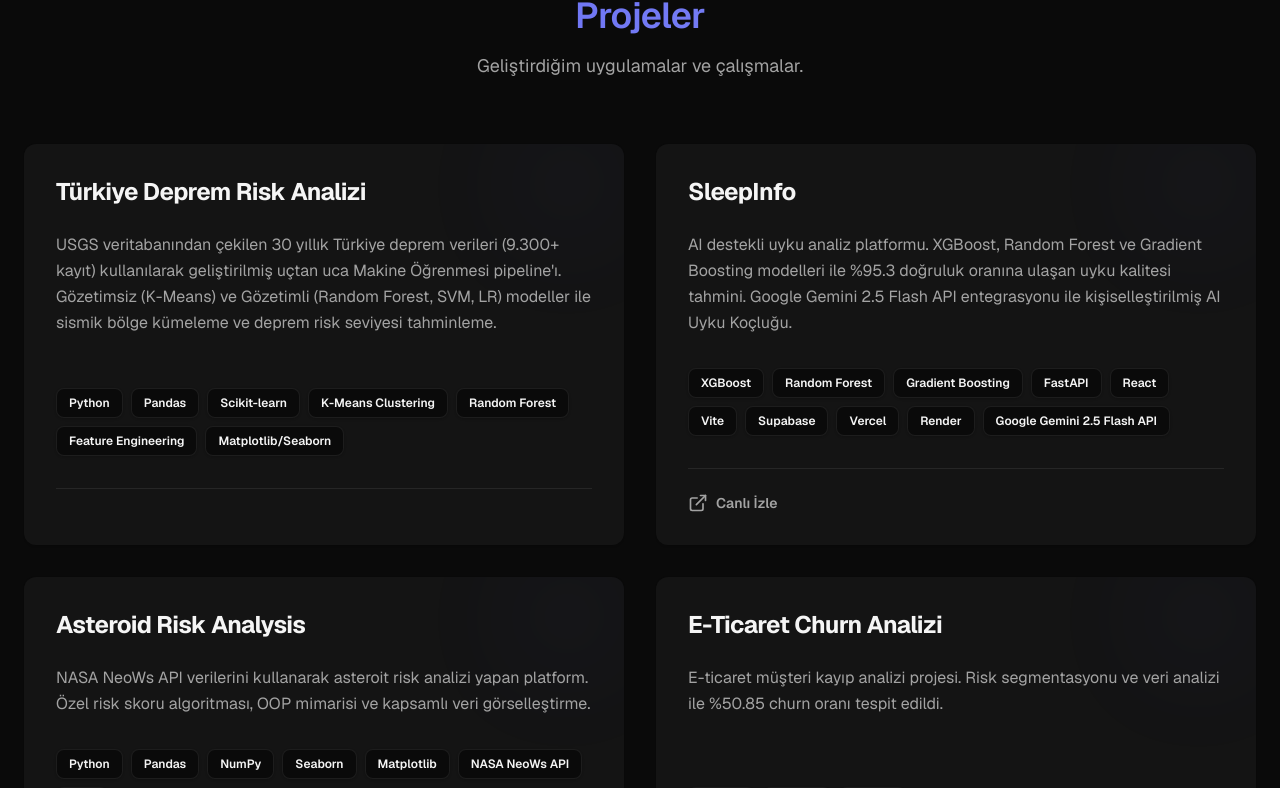
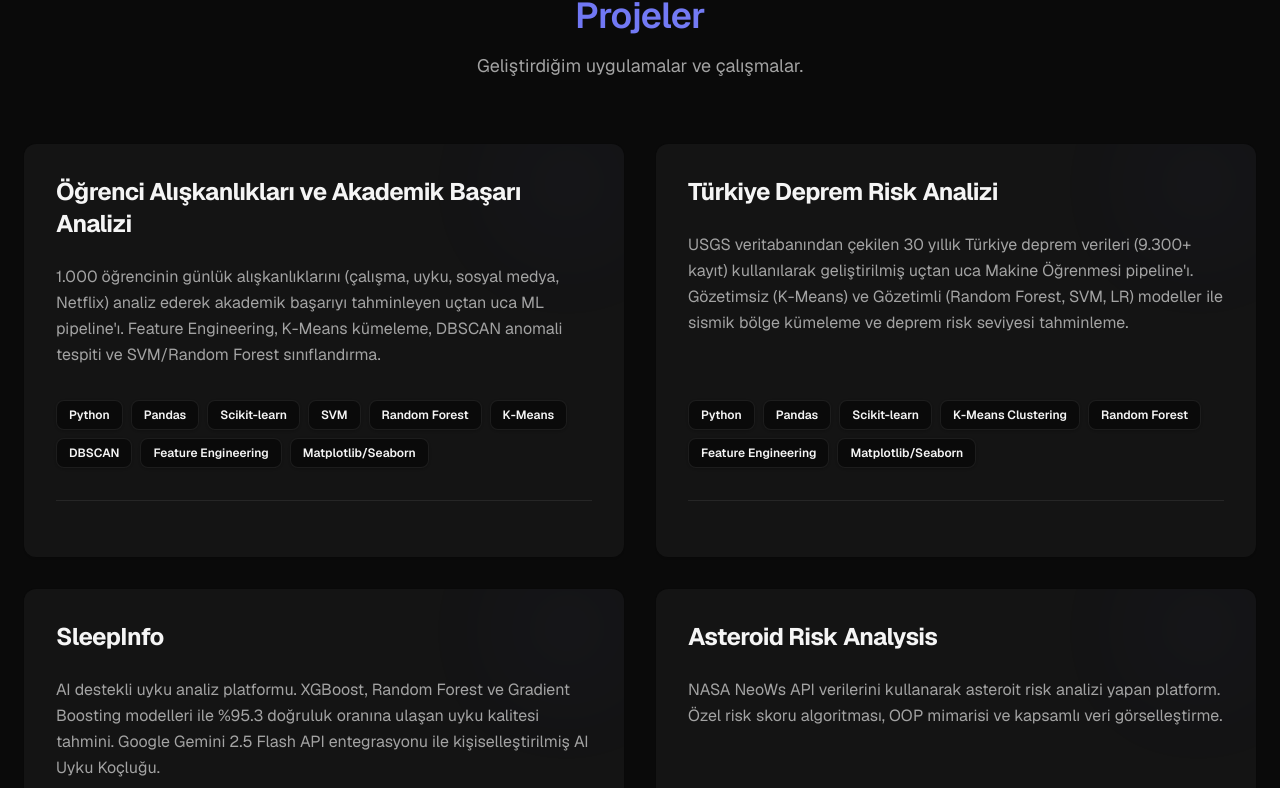
Before and after one commit to cemyildizcy/cemyildiz-portfolio, a Next.js app: page / in a window 1280 px wide. Shown: the part 1758-2546 px from the top of the page. Built offline with nearby package versions, Linux system fonts and the light colour scheme; no server answers.

Commit message:
feat: W5 Öğrenci Performans Analizi projesi eklendi, LinkedIn section ve Son Postum linki güncellendi

```diff
--- a/src/components/sections/LinkedinSection.tsx
+++ b/src/components/sections/LinkedinSection.tsx
@@ -6,9 +6,9 @@ import { SectionHeading } from '@/components/ui/SectionHeading';
 // Bu ID'leri kendi LinkedIn gönderilerinden alabilirsin
 // LinkedIn postunda sağ üstten "Gönderiyi yerleştir" (Embed this post) deyip URL içindeki activity ID'yi kopyalayabilirsin
 const linkedinPosts = [
-  "7465489993902411776", // Post 1 - Deprem Analizi
-  "7463283782419238912", // Post 2 - LSTM Finans
-  "7459681621911375873"  // Post 3 - SleepInfo
+  "7467981878382465024", // Post 1 - Öğrenci Performans Analizi (W5)
+  "7465489993902411776", // Post 2 - Deprem Analizi
+  "7463283782419238912", // Post 3 - LSTM Finans
 ];
 
 export const LinkedinSection = () => {
--- a/src/data/portfolio.ts
+++ b/src/data/portfolio.ts
@@ -85,6 +85,30 @@ export const portfolioData: PortfolioData = {
   },
 
   projects: [
+    {
+      id: 6,
+      title: "Öğrenci Alışkanlıkları ve Akademik Başarı Analizi",
+      description:
+        "1.000 öğrencinin günlük alışkanlıklarını (çalışma, uyku, sosyal medya, Netflix) analiz ederek akademik başarıyı tahminleyen uçtan uca ML pipeline'ı. Feature Engineering, K-Means kümeleme, DBSCAN anomali tespiti ve SVM/Random Forest sınıflandırma.",
+      technologies: [
+        "Python",
+        "Pandas",
+        "Scikit-learn",
+        "SVM",
+        "Random Forest",
+        "K-Means",
+        "DBSCAN",
+        "Feature Engineering",
+        "Matplotlib/Seaborn",
+      ],
+      githubUrl: "https://github.com/cemyildizcy/ogrenci-performans",
+      highlights: [
+        "SVM ile %81 doğruluk oranı",
+        "K-Means ile 4 öğrenci profili tespiti",
+        "DBSCAN ile aykırı öğrenci anomali tespiti",
+        "Feature Importance: Derse katılım > Çalışma saati",
+      ],
+    },
     {
       id: 5,
       title: "Türkiye Deprem Risk Analizi",
@@ -253,7 +277,7 @@ export const portfolioData: PortfolioData = {
     },
     {
       name: "Son Postum",
-      url: "https://www.linkedin.com/feed/update/urn:li:activity:7465489993902411776/",
+      url: "https://www.linkedin.com/feed/update/urn:li:activity:7467981878382465024/",
       icon: "linkedin",
     },
     {
```
